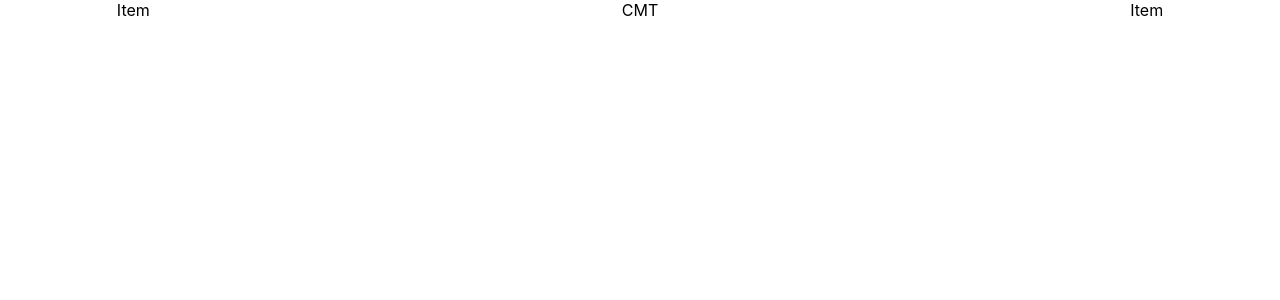
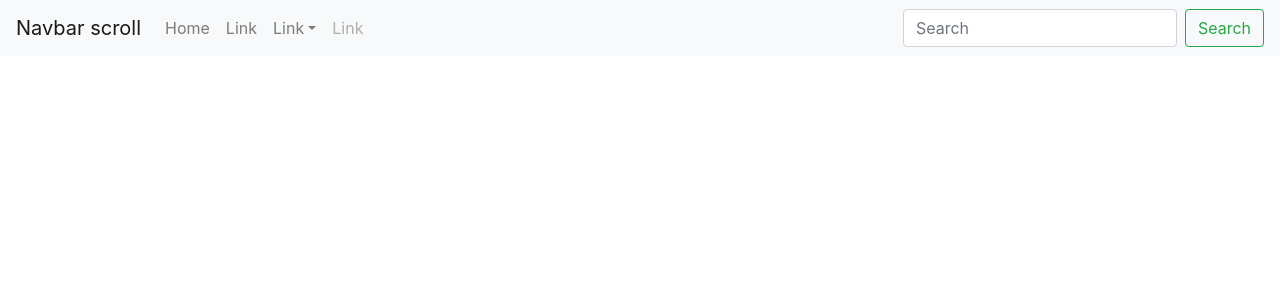
Before and after one commit to asqarrsl/CMT, a React (Create React App) app in the folder frontend/: page / in a window 1280 px wide. Shown: the top 300 px of the page. Built offline with nearby package versions, Linux system fonts and the light colour scheme.

Commit message:
Bootstrap Navbar

```diff
--- a/frontend/package.json
+++ b/frontend/package.json
@@ -3,11 +3,12 @@
   "version": "0.1.0",
   "private": true,
   "dependencies": {
-    "@material-ui/core": "^4.11.4",
     "@testing-library/jest-dom": "^5.12.0",
     "@testing-library/react": "^11.2.7",
     "@testing-library/user-event": "^12.8.3",
+    "bootstrap": "^4.6.0",
     "react": "^17.0.2",
+    "react-bootstrap": "^1.6.0",
     "react-dom": "^17.0.2",
     "react-scripts": "4.0.3",
     "react-scroll": "^1.8.2",
--- a/frontend/src/App.js
+++ b/frontend/src/App.js
@@ -1,14 +1,14 @@
 import React from "react";
 import "./App.css";
-import Header from "./Components/header";
+
 
 function App() {
   return (
-    <div className="App">
+    // <div className="App">
       <div>
-        <Header />
+
       </div>
-    </div>
+    // </div>
   );
 }
 
--- /dev/null
+++ b/frontend/src/Components/Footer.js
@@ -0,0 +1,9 @@
+import React from "react";
+
+function Footer() {
+  return (
+    <div></div>
+  );
+}
+
+export default Footer;
--- a/frontend/src/Components/header.js
+++ b/frontend/src/Components/header.js
@@ -1,26 +1,40 @@
 import React from "react";
-import { Grid } from "@material-ui/core";
+import {Nav,Navbar,NavDropdown,Form,FormControl,Button} from 'react-bootstrap'
 
 function Header() {
   return (
-    <div>
-      <Grid
-        container
-        direction="row"
-        justify="space-evenly"
-        alignItems="center"
+    <Navbar bg="light" expand="lg">
+    <Navbar.Brand href="#">Navbar scroll</Navbar.Brand>
+    <Navbar.Toggle aria-controls="navbarScroll" />
+    <Navbar.Collapse id="navbarScroll">
+      <Nav
+        className="mr-auto my-2 my-lg-0"
+        style={{ maxHeight: '100px' }}
+        navbarScroll
       >
-        <Grid item xs>
-          Item
-        </Grid>
-        <Grid item xs={7}>
-          CMT
-        </Grid>
-        <Grid item xs>
-          Item
-        </Grid>
-      </Grid>
-    </div>
+        <Nav.Link href="#action1">Home</Nav.Link>
+        <Nav.Link href="#action2">Link</Nav.Link>
+        <NavDropdown title="Link" id="navbarScrollingDropdown">
+          <NavDropdown.Item href="#action3">Action</NavDropdown.Item>
+          <NavDropdown.Item href="#action4">Another action</NavDropdown.Item>
+          <NavDropdown.Divider />
+          <NavDropdown.Item href="#action5">Something else here</NavDropdown.Item>
+        </NavDropdown>
+        <Nav.Link href="#" disabled>
+          Link
+        </Nav.Link>
+      </Nav>
+      <Form className="d-flex">
+        <FormControl
+          type="search"
+          placeholder="Search"
+          className="mr-2"
+          aria-label="Search"
+        />
+        <Button variant="outline-success">Search</Button>
+      </Form>
+    </Navbar.Collapse>
+  </Navbar>
   );
 }
 
--- a/frontend/src/index.js
+++ b/frontend/src/index.js
@@ -1,12 +1,17 @@
+import 'bootstrap/dist/css/bootstrap.min.css';
 import React from 'react';
 import ReactDOM from 'react-dom';
 import './index.css';
 import App from './App';
 import reportWebVitals from './reportWebVitals';
+import Footer from "./Components/Footer";
+import Header from "./Components/header";
 
 ReactDOM.render(
   <React.StrictMode>
-    <App />
+    <Header />
+      <App />
+    <Footer />
   </React.StrictMode>,
   document.getElementById('root')
 );
```
Also changed, not shown: 1 other file (tests, documents, lock files or other folders).
